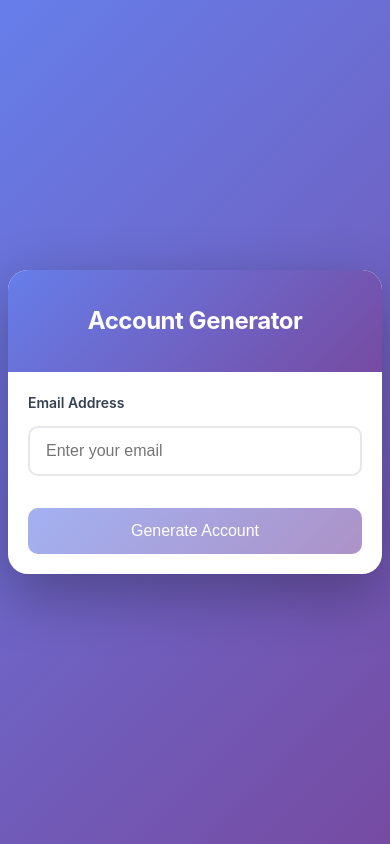
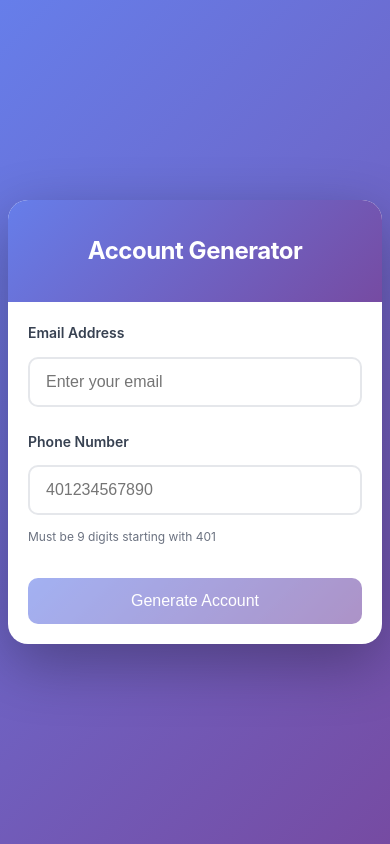
Before and after one commit to fsngpz/account-generator-playwright, a Vue app: page / in a window 390 px wide. Built offline with nearby package versions, Linux system fonts and the light colour scheme; no server answers.

Commit message:
add new field phone number to send otp

```diff
--- a/api/register.mjs
+++ b/api/register.mjs
@@ -39,8 +39,8 @@ export default async function handler(req, res) {
     const email =
         body.email || `john.doe+${Date.now()}@example.com`;
     // Generate a secure password if not provided
-    const password = body.password || generatePassword({ length: 16 });
-    const phoneNumber = body.phoneNumber || '0401197580'; // Default phone number for verification
+    const password = body.password || generatePassword({length: 16});
+    const phoneNumber = body.phoneNumber; // Default phone number for verification
 
     let browser;
 
--- a/src/App.vue
+++ b/src/App.vue
@@ -1,10 +1,16 @@
 <script setup>
 import {computed, ref} from 'vue'
-import {checkEmailExists, saveEmailToFirestore, checkPhoneNumberExists, savePhoneNumberToFirestore} from './firebase/emailService.js'
+import {
+  checkEmailExists,
+  checkPhoneNumberExists,
+  saveEmailToFirestore,
+  savePhoneNumberToFirestore
+} from './firebase/emailService.js'
 import {generateMobileNumber} from '../lib/phoneNumber.js'
 
 // Form state
 const email = ref('')
+const phoneNumber = ref('')
 
 // UI state
 const step = ref('registration') // 'registration' | 'otp' | 'success'
@@ -15,11 +21,14 @@ const registrationResult = ref(null)
 const otp = ref('')
 const otpError = ref('')
 const emailError = ref('')
+const phoneNumberError = ref('')
 const checkingEmail = ref(false)
+const checkingPhoneNumber = ref(false)
 
 // Computed
 const isFormValid = computed(() => {
-  return validateEmail(email.value) && !emailError.value
+  return validateEmail(email.value) && !emailError.value &&
+      validatePhoneNumber(phoneNumber.value) && !phoneNumberError.value
 })
 
 // Validation
@@ -28,6 +37,14 @@ function validateEmail(value) {
     return false
   }
   return /^[a-zA-Z0-9.!#$%&'*+/=?^_`{|}~-]+@[a-zA-Z0-9](?:[a-zA-Z0-9-]{0,61}[a-zA-Z0-9])?(?:\.[a-zA-Z0-9](?:[a-zA-Z0-9-]{0,61}[a-zA-Z0-9])?)*$/.test(value)
+}
+
+function validatePhoneNumber(value) {
+  if (!value || value.trim() === '') {
+    return false
+  }
+  // Validate 13-digit phone number starting with "401"
+  return /^401\d{6}$/.test(value.trim())
 }
 
 // Check if email already exists in database
@@ -61,12 +78,44 @@ async function validateEmailExists() {
   }
 }
 
+// Check if phone number already exists in database
+async function validatePhoneNumberExists() {
+  phoneNumberError.value = ''
+
+  if (!phoneNumber.value || phoneNumber.value.trim() === '') {
+    phoneNumberError.value = 'Phone number cannot be empty'
+    return
+  }
+
+  if (!validatePhoneNumber(phoneNumber.value)) {
+    phoneNumberError.value = 'Please enter a valid 9-digit phone number starting with 401'
+    return
+  }
+
+  checkingPhoneNumber.value = true
+
+  try {
+    const exists = await checkPhoneNumberExists(phoneNumber.value.trim())
+    if (exists) {
+      phoneNumberError.value = 'This phone number is already registered'
+    } else {
+      phoneNumberError.value = ''
+    }
+  } catch (e) {
+    console.error('Error checking phone number:', e)
+    // Don't show error to user if check fails, just log it
+  } finally {
+    checkingPhoneNumber.value = false
+  }
+}
+
 // API call to register account
 async function generateAccount() {
   error.value = ''
   success.value = ''
   registrationResult.value = null
   emailError.value = ''
+  phoneNumberError.value = ''
 
   // Validate email format
   if (!email.value || email.value.trim() === '') {
@@ -78,6 +127,19 @@ async function generateAccount() {
   if (!validateEmail(email.value)) {
     emailError.value = 'Please enter a valid email address'
     error.value = 'Please enter a valid email address'
+    return
+  }
+
+  // Validate phone number format
+  if (!phoneNumber.value || phoneNumber.value.trim() === '') {
+    phoneNumberError.value = 'Phone number cannot be empty'
+    error.value = 'Phone number cannot be empty'
+    return
+  }
+
+  if (!validatePhoneNumber(phoneNumber.value)) {
+    phoneNumberError.value = 'Please enter a valid 13-digit phone number starting with 401'
+    error.value = 'Please enter a valid 13-digit phone number starting with 401'
     return
   }
 
@@ -96,6 +158,20 @@ async function generateAccount() {
     // Continue with registration even if check fails
   }
 
+  // Check if phone number already exists
+  try {
+    const phoneExists = await checkPhoneNumberExists(phoneNumber.value.trim())
+    if (phoneExists) {
+      phoneNumberError.value = 'This phone number is already registered'
+      error.value = 'This phone number is already registered'
+      loading.value = false
+      return
+    }
+  } catch (e) {
+    console.error('Error checking phone number:', e)
+    // Continue with registration even if check fails
+  }
+
   try {
     // Determine API URL - use environment variable or default to relative path
     // For development: Use Vercel dev server or deployed URL
@@ -108,6 +184,7 @@ async function generateAccount() {
       headers: {'Content-Type': 'application/json'},
       body: JSON.stringify({
         email: email.value.trim(),
+        phoneNumber: phoneNumber.value.trim(),
       }),
     })
 
@@ -257,11 +334,13 @@ async function confirmOTP() {
 function resetForm() {
   step.value = 'registration'
   email.value = ''
+  phoneNumber.value = ''
   otp.value = ''
   error.value = ''
   success.value = ''
   otpError.value = ''
   emailError.value = ''
+  phoneNumberError.value = ''
   registrationResult.value = null
 }
 </script>
@@ -299,16 +378,43 @@ function resetForm() {
             </span>
           </div>
 
+          <div class="form-group">
+            <label for="phoneNumber">Phone Number</label>
+            <input
+                id="phoneNumber"
+                v-model="phoneNumber"
+                :class="{ 'input-error': phoneNumberError || (phoneNumber && !validatePhoneNumber(phoneNumber)) }"
+                :disabled="loading || checkingPhoneNumber"
+                autocomplete="tel"
+                class="input"
+                inputmode="numeric"
+                maxlength="10"
+                pattern="[0-9]*"
+                placeholder="401234567890"
+                required
+                type="text"
+                @blur="validatePhoneNumberExists"
+                @input="phoneNumber = phoneNumber.replace(/[^0-9]/g, '')"
+            />
+            <span v-if="phoneNumberError" class="error-text">
+              {{ phoneNumberError }}
+            </span>
+            <span v-else-if="phoneNumber && !validatePhoneNumber(phoneNumber)" class="error-text">
+              Please enter a valid 13-digit phone number starting with 401
+            </span>
+            <small class="help-text">Must be 9 digits starting with 401</small>
+          </div>
+
           <div v-if="error" class="alert alert-error">
             {{ error }}
           </div>
 
           <button
-              :disabled="loading || !isFormValid"
+              :disabled="loading || !isFormValid || checkingEmail || checkingPhoneNumber"
               class="btn btn-primary"
               type="submit"
           >
-            <span v-if="loading" class="btn-spinner"></span>
+            <span v-if="loading || checkingEmail || checkingPhoneNumber" class="btn-spinner"></span>
             <span>{{ loading ? 'Generating Account...' : 'Generate Account' }}</span>
           </button>
         </form>
@@ -320,7 +426,7 @@ function resetForm() {
           <div class="success-icon">✓</div>
           <h2>Verify Your Account</h2>
           <p class="otp-description">
-            We've sent a verification code to <strong>{{ email }}</strong>
+            We've sent a verification code to <strong>{{ phoneNumber }}</strong>
           </p>
         </div>
 
@@ -504,6 +610,13 @@ label {
   font-size: 0.875rem;
   color: #ef4444;
   margin-top: 0.25rem;
+}
+
+.help-text {
+  font-size: 0.75rem;
+  color: #6b7280;
+  margin-top: 0.25rem;
+  display: block;
 }
 
 .btn {
```
Lines whose indentation alone changed are shown as unchanged.
